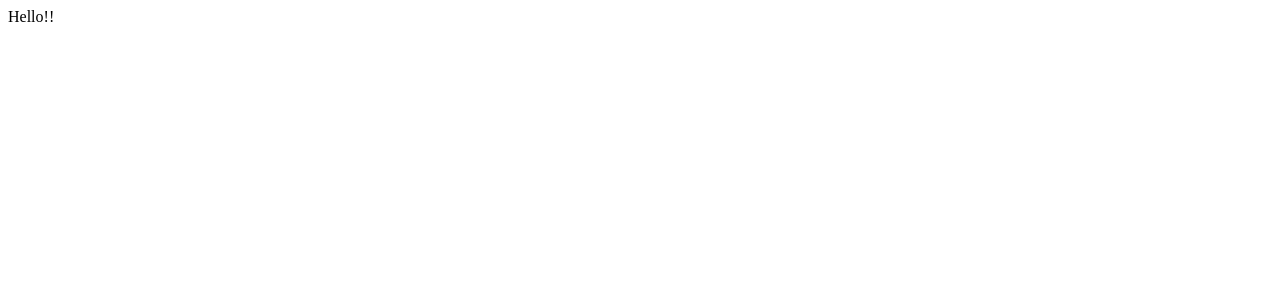
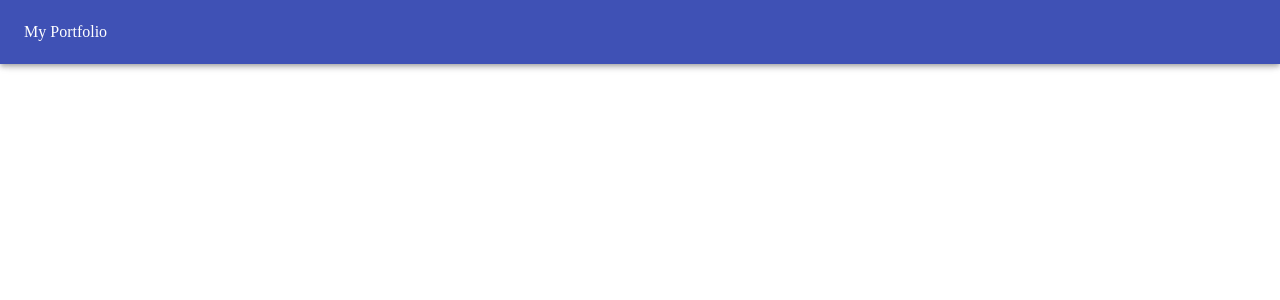
Before and after one commit to Geovany17/reactPortfolio, a React (Create React App) app: page / in a window 1280 px wide. Shown: the top 300 px of the page. Built offline with nearby package versions, Linux system fonts and the light colour scheme.

Commit message:
modifing app.js file

```diff
--- a/src/components/App.js
+++ b/src/components/App.js
@@ -1,7 +1,13 @@
 import React from "react";
+import Header from "../components/ui/Header";
 
 function App() {
-  return <div className="App">Hello!!</div>;
+  return (
+    <div className="App">
+      <Header />
+      Hello!!
+    </div>
+  );
 }
 
 export default App;
```
